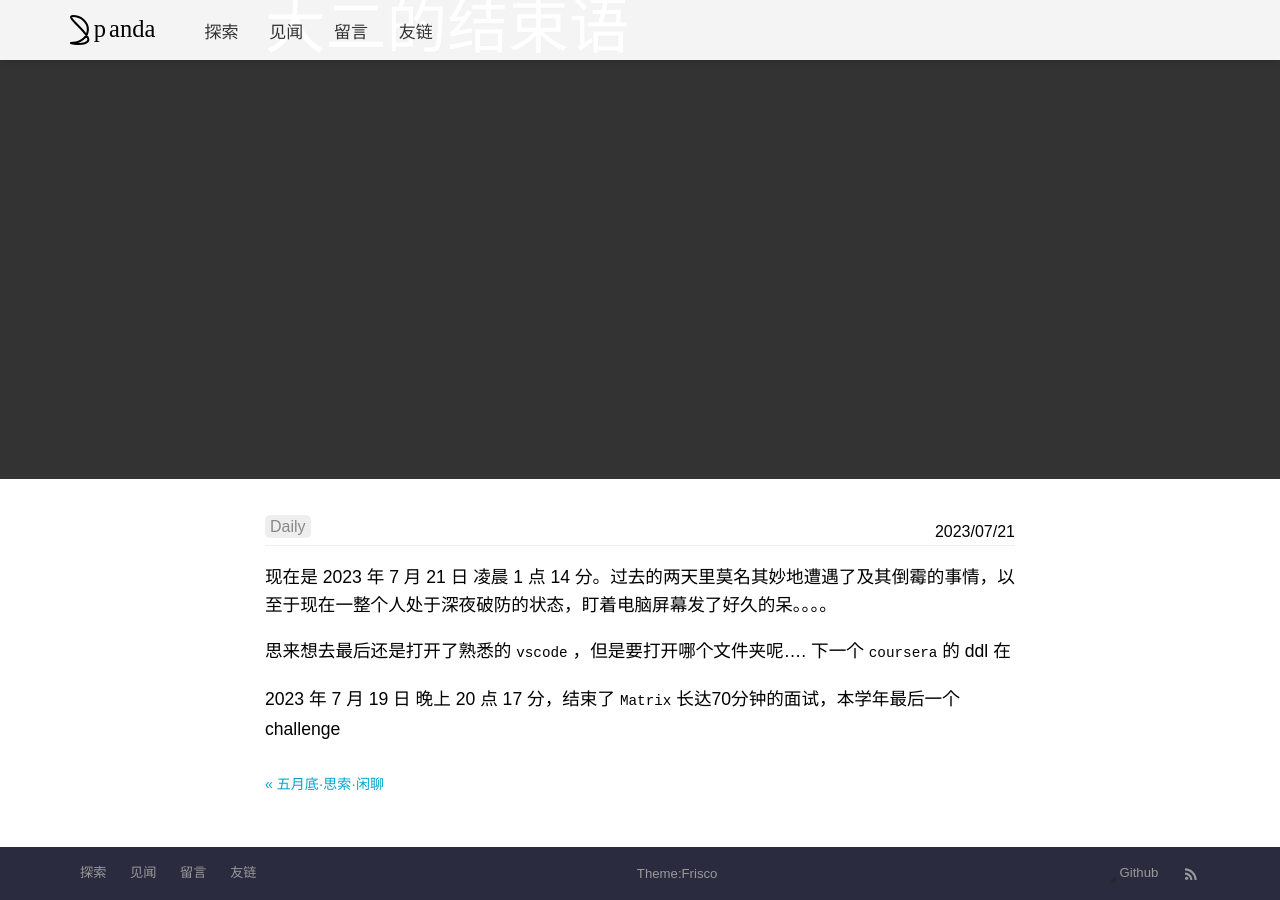
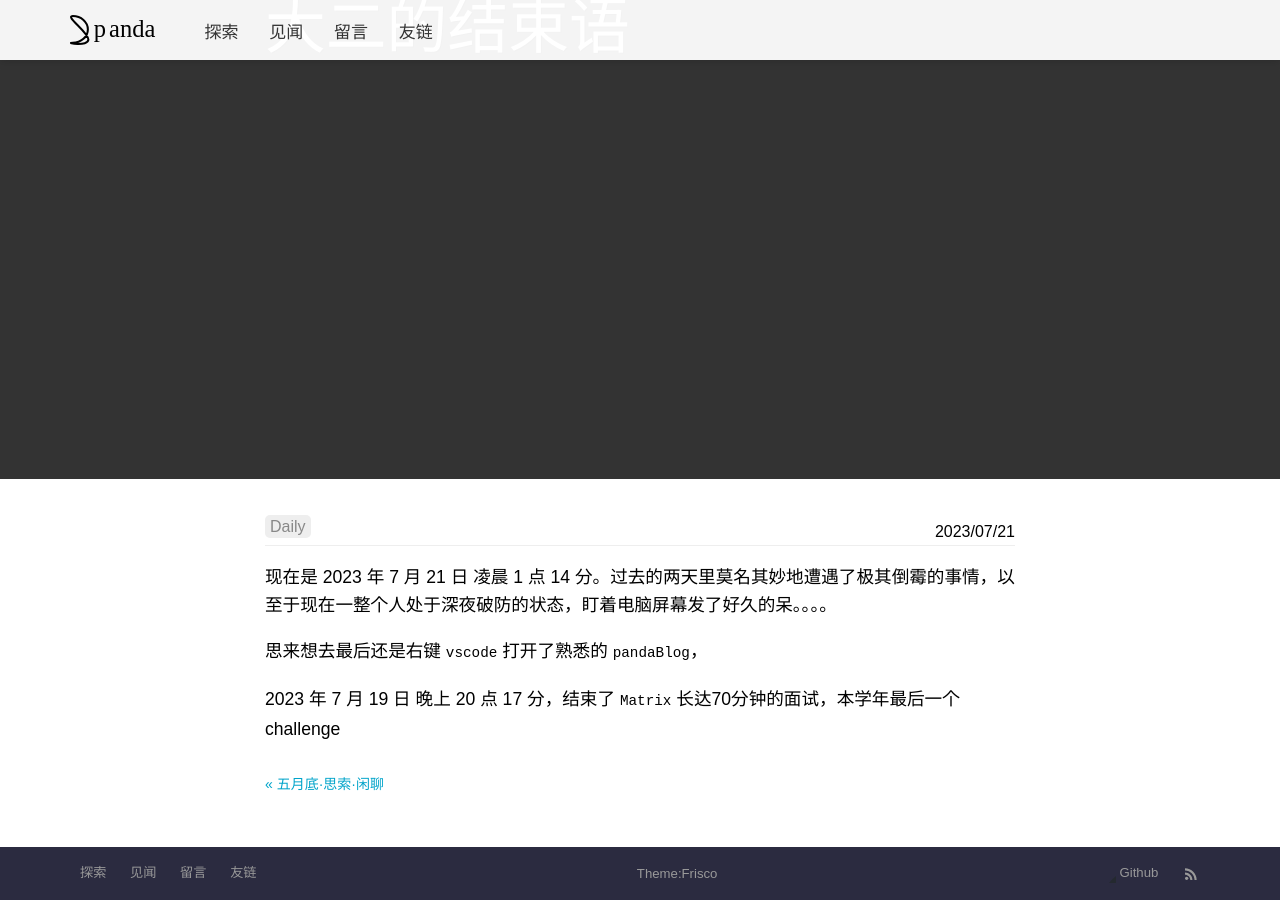
Before and after one commit to pandacase/pandacase.github.io, a Jekyll site: the page built from _posts/2023-07-21-FAN.md, in a window 1280 px wide and 900 px high, scrolled down 421 px. Built offline with Jekyll 4.4.1, drawn with Linux system fonts in a browser that asks for light colours; nearby versions of some CDN libraries; some web fonts are replaced; comment, search, counter and statistics services are not loaded; a style sheet for code colours, icons or effects is not loaded.

Commit message:
Update 2023-07-21-FAN.md

```diff
--- a/_posts/2023-07-21-FAN.md
+++ b/_posts/2023-07-21-FAN.md
@@ -7,8 +7,8 @@ categories:
 image:
 ---
 
-现在是 2023 年 7 月 21 日 凌晨 1 点 14 分。过去的两天里莫名其妙地遭遇了及其倒霉的事情，以至于现在一整个人处于深夜破防的状态，盯着电脑屏幕发了好久的呆。。。。
+现在是 2023 年 7 月 21 日 凌晨 1 点 14 分。过去的两天里莫名其妙地遭遇了极其倒霉的事情，以至于现在一整个人处于深夜破防的状态，盯着电脑屏幕发了好久的呆。。。。
 
-思来想去最后还是打开了熟悉的 `vscode` ，但是要打开哪个文件夹呢.... 下一个 `coursera` 的 ddl 在
+思来想去最后还是右键 `vscode` 打开了熟悉的 `pandaBlog`，
 
 2023 年 7 月 19 日 晚上 20 点 17 分，结束了 `Matrix` 长达70分钟的面试，本学年最后一个 challenge
```
